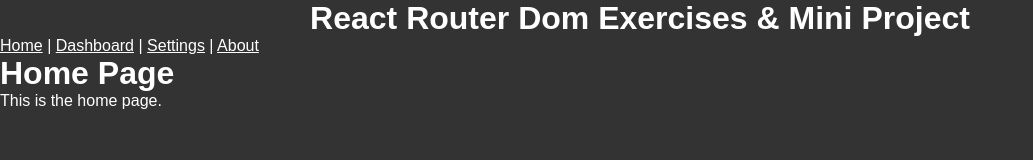
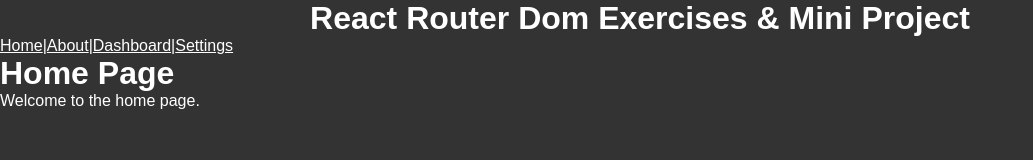
Before and after one commit to nikhildev-webapp/React-Router-Fundamentals, a React (Vite) app: page / in a window 1280 px wide. Shown: the top 160 px of the page, without its empty margins (0-1033 px from the left). Built offline with nearby package versions, Linux system fonts and the light colour scheme.

Commit message:
Navbar complete using react router

```diff
--- a/src/App.jsx
+++ b/src/App.jsx
@@ -2,28 +2,38 @@
 import './App.css'
 import Home from './Pages/Home'
 import About from './Pages/About'
-import Layout from './Pages/Layout'
 import Dashboard from './Pages/Dashboard'
 import Settings from './Pages/Settings'
-import NotFound from './Pages/NotFound'
+import Navbar from './Pages/Navbar'
+
 function App() {
   const router = createBrowserRouter([
     {
-      path: '/', element: <Home />,
+      path: '/',
+      element: <Navbar />,
       children: [
-        {index:true,},
-        { path: '/Dashboard', element: <Dashboard /> },
-        {path:'/settings',element:<Settings/>},
-        {path:'/about',element:<About/>},
+        { index: true, element: <Home /> },
 
+         {
+      path: '/about',
+      element: <About />
+    },
+    {
+      path: '/dashboard',
+      element:<Dashboard/>
+    },
+    {
+      path: '/settings',
+      element:<Settings/>
+    }
       ]
     },
 
-    {path:'*', element:<NotFound/>}
  ])
   return (
     <>
       <h1 style={{ textAlign: 'center' }}>React Router Dom Exercises & Mini Project</h1>
+
       <RouterProvider router={router}></RouterProvider>
     </>
   )
--- a/src/Pages/Home.jsx
+++ b/src/Pages/Home.jsx
@@ -3,16 +3,8 @@
 const Home = () => {
   return (
     <>
-
-      <nav>
-        <Link to="/">Home</Link> | <Link to="/dashboard">Dashboard</Link> |{" "}
-        <Link to="/settings">Settings</Link> | <Link to="/about">About</Link>
-          </nav>
-          <main>
-              <Outlet/>
-          </main>
-            <h1>Home Page</h1>
-      <p>This is the home page.</p>
+          <h1>Home Page</h1>
+            <p>Welcome to the home page.</p>
     </>
   );
 };
--- a/src/Pages/Layout.jsx
+++ /dev/null
@@ -1,17 +0,0 @@
-import React from 'react'
-import { Link, Outlet } from 'react-router-dom'
-
-const Layout = () => {
-  return (
-      <div>
-          <nav>
-              <Link to='/'>Home</Link> | <Link to='/dashboard'>Dashboard</Link> | <Link to='/settings'>Settings</Link> | <Link to='/about'>About</Link>
-          </nav>
-          <main>
-          <Outlet/>
-          </main>
-      </div>
-  )
-}
-
-export default Layout
--- /dev/null
+++ b/src/Pages/Navbar.jsx
@@ -0,0 +1,20 @@
+import React from 'react'
+import { Link, Outlet } from 'react-router-dom'
+
+const Navbar = () => {
+  return (
+      <>
+        <nav>
+            <Link to='/'>Home</Link>|
+            <Link to='/about'>About</Link>|
+            <Link to="/dashboard">Dashboard</Link>|
+            <Link to="/settings">Settings</Link>
+          </nav>
+          <main>
+              <Outlet/>
+          </main>
+      </>
+  )
+}
+
+export default Navbar
```
